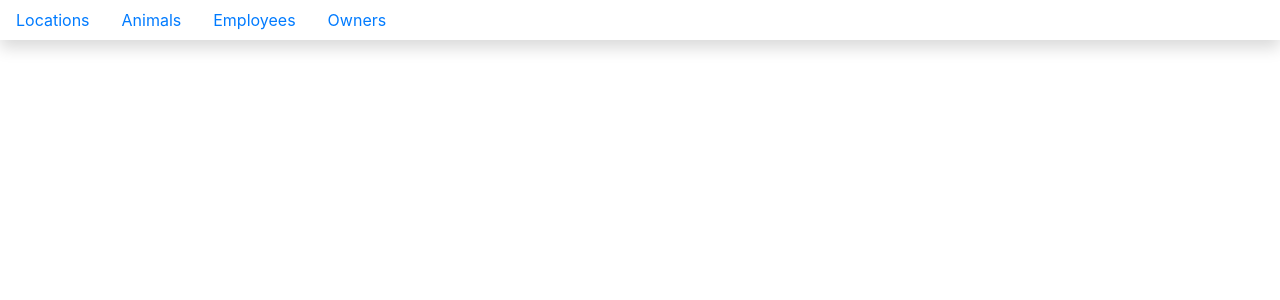
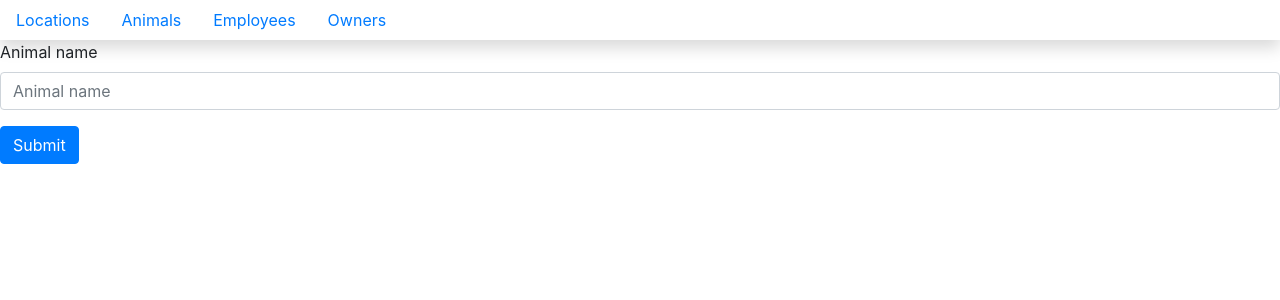
Before and after one commit to sambirky21/kennal-app, a React (Create React App) app: page /animals/new in a window 1280 px wide. Shown: the top 300 px of the page. Built offline with nearby package versions, Linux system fonts and the light colour scheme; no server answers.

Commit message:
added form to add dog

```diff
--- a/api/kennel.json
+++ b/api/kennel.json
@@ -37,6 +37,10 @@
     {
       "id": 3,
       "name": "Angus"
+    },
+    {
+      "name": "Podge",
+      "id": 4
     }
   ],
   "owners": [
--- a/src/APIManager.js
+++ b/src/APIManager.js
@@ -14,5 +14,18 @@ export default {
             .then(() => {
                 return this.getAll(element)
             })
-        }
+        },
+
+        post(newAnimal, element) {
+            return fetch(`${remoteURL}/${element}`, {
+              method: "POST",
+              headers: {
+                "Content-Type": "application/json"
+              },
+              body: JSON.stringify(newAnimal)
+            }).then(data => data.json())
+            .then(() => {
+                return this.getAll(element)
+            })
+          }
 }
--- a/src/components/Animal/Animal.css
+++ b/src/components/Animal/Animal.css
@@ -27,3 +27,9 @@
 .ownerList {
     font-size: 0.75em;
 }
+
+.animalButton {
+    display: flex;
+    justify-content: space-evenly;
+    margin: 0 0 10px 0;
+  }
--- /dev/null
+++ b/src/components/Animal/AnimalForm.js
@@ -0,0 +1,56 @@
+import React, { Component } from "react";
+import "./Animal.css"
+
+export default class AnimalForm extends Component {
+    state = {
+        animalName: ""
+    };
+
+    handleFieldChange = evt => {
+        const stateToChange = {};
+        stateToChange[evt.target.id] = evt.target.value;
+        this.setState(stateToChange);
+      };
+
+    constructNewAnimal = evt => {
+        evt.preventDefault();
+        if (this.state.animalName === "") {
+          window.alert("Please enter name");
+        } else {
+          const animal = {
+            name: this.state.animalName,
+          }
+        this.props
+            .addAnimal(animal)
+            .then(() => this.props.history.push("/animals"));
+        }
+    }
+
+
+    render() {
+        return (
+        <React.Fragment>
+            <form className="animalForm">
+            <div className="form-group">
+                <label htmlFor="animalName">Animal name</label>
+                <input
+                type="text"
+                required
+                className="form-control"
+                onChange={this.handleFieldChange}
+                id="animalName"
+                placeholder="Animal name"
+                />
+            </div>
+            <button
+                type="submit"
+                onClick={this.constructNewAnimal}
+                className="btn btn-primary"
+            >
+                Submit
+            </button>
+            </form>
+        </React.Fragment>
+        );
+    };
+}
--- a/src/components/Animal/AnimalList.js
+++ b/src/components/Animal/AnimalList.js
@@ -6,6 +6,16 @@ import '../Animal/Animal.css'
 export default class AnimalList extends Component {
     render() {
         return (
+        <React.Fragment>
+            <div className="animalButton">
+                <button type="button"
+                        className="btn btn-success"
+                        onClick={() => {
+                            this.props.history.push("/animals/new")}
+                        }>
+                    Admit Animal
+                </button>
+            </div>
             <section className="animals">
             {
                 this.props.animals.map(animal =>
@@ -22,6 +32,7 @@ export default class AnimalList extends Component {
                     </div>)
             }
             </section>
+        </React.Fragment>
         )
     }
 }
--- a/src/components/ApplicationViews.js
+++ b/src/components/ApplicationViews.js
@@ -7,6 +7,7 @@ import OwnerList from './Owner/OwnerList'
 import AnimalDetail from './Animal/AnimalDetail'
 import EmployeeDetail from './Employee/EmployeeDetail'
 import OwnerDetail from './Owner/OwnerDetail'
+import AnimalForm from './Animal/AnimalForm'
 import APIManager from '../APIManager';
 import { withRouter } from 'react-router'
 
@@ -59,6 +60,15 @@ class ApplicationViews extends Component {
     )
 }
 
+        addAnimal = (animal) => {
+            return APIManager.post(animal, "animals")
+            .then(animals =>
+            this.setState({
+                animals: animals
+            })
+        )
+    }
+
     render() {
         return (
             <React.Fragment>
@@ -84,8 +94,14 @@ class ApplicationViews extends Component {
                                 deleteEmployee={ this.deleteEmployee } />
                     }} />
                 <Route exact path="/animals" render={(props) => {
-                    return <AnimalList deleteAnimal={this.deleteAnimal}
+                    return <AnimalList  {...props}
+                                        deleteAnimal={this.deleteAnimal}
                                         animals={this.state.animals} />
+                }} />
+                <Route path="/animals/new" render={(props) => {
+                    return <AnimalForm  {...props}
+                                        addAnimal={this.addAnimal}
+                                        employees={this.state.employees} />
                 }} />
                 <Route path="/animals/:animalId(\d+)" render={(props) => {
                     // Find the animal with the id of the route parameter
@@ -101,6 +117,7 @@ class ApplicationViews extends Component {
                     return <AnimalDetail animal={ animal }
                                 deleteAnimal={ this.deleteAnimal } />
                     }} />
+
                 <Route exact path="/owners" render={(props) => {
                     return <OwnerList   deleteOwner={this.deleteOwner}
                                         owners={this.state.owners} />
--- a/src/components/Owner/OwnerList.js
+++ b/src/components/Owner/OwnerList.js
@@ -11,7 +11,8 @@ export default class OwnerList extends Component {
                 <div key={owner.id} className="card">
                     <div className="card-body">
                         <div className="card-title">
-                            {owner.name}: {owner.phoneNumber}
+                            <h5>{owner.name}:</h5>
+                            {owner.phoneNumber}
                             <Link className="nav-link" to={`/owners/${owner.id}`}>Details</Link>
                             <button onClick={() => this.props.deleteOwner(owner.id)}>Delete</button>
                         </div>
```
